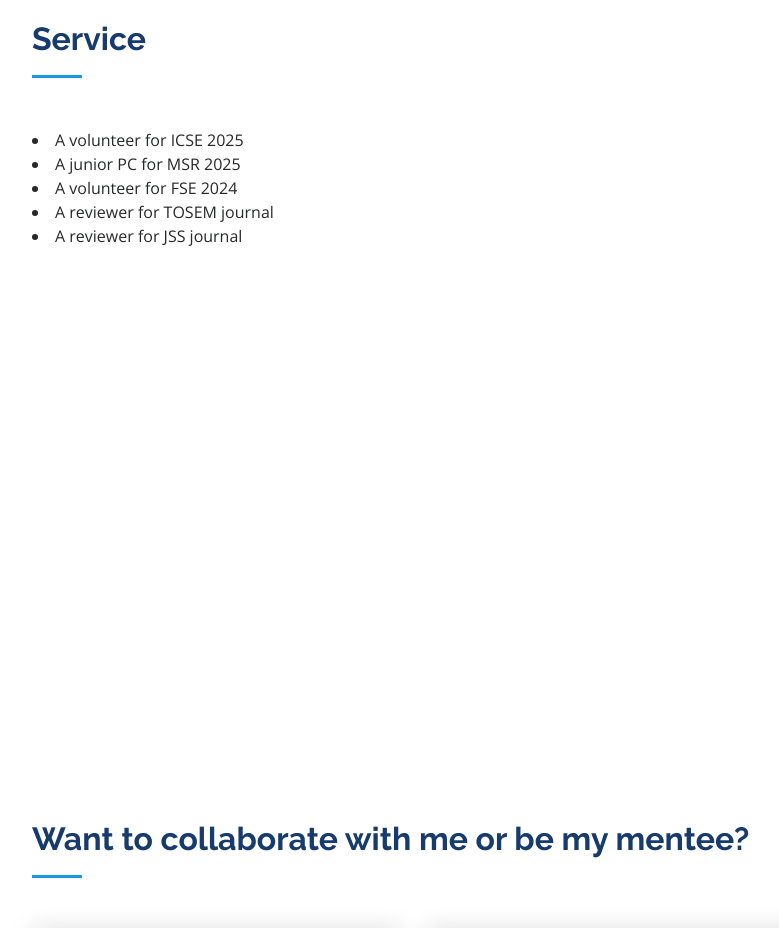
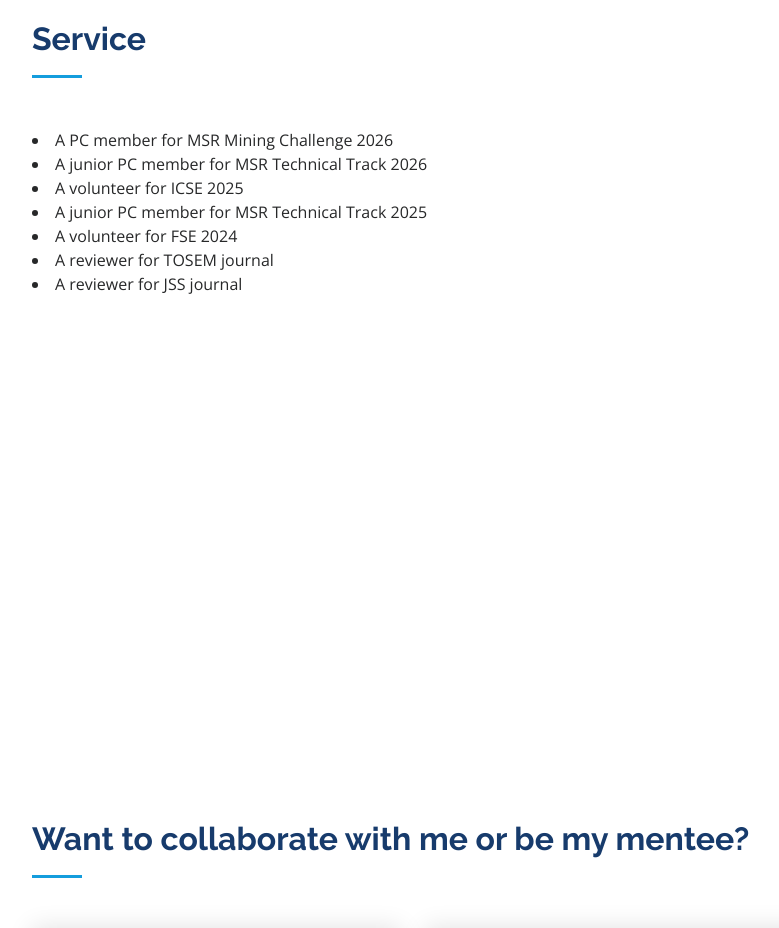
Before and after one commit to NimmiW/nimmiw.com, a plain HTML site: page index.html in a window 1280 px wide. Shown: the part 3340-4268 px from the top of the page, without its empty margins (298-1077 px from the left). Drawn offline with nearby package versions, Linux system fonts and the light colour scheme.

Commit message:
added PC details

```diff
--- a/index.html
+++ b/index.html
@@ -281,8 +281,10 @@
           <h2>Service</h2>
         </div>
         <div class="row" data-aos="fade-up">
+          <li>A PC member for MSR Mining Challenge 2026</li>
+          <li>A junior PC member for MSR Technical Track 2026</li>
           <li>A volunteer for ICSE 2025</li>
-          <li>A junior PC for MSR 2025</li>
+          <li>A junior PC member for MSR Technical Track 2025</li>
           <li>A volunteer for FSE 2024</li>
           <li>A reviewer for TOSEM journal</li>
           <li>A reviewer for JSS journal</li>
```
